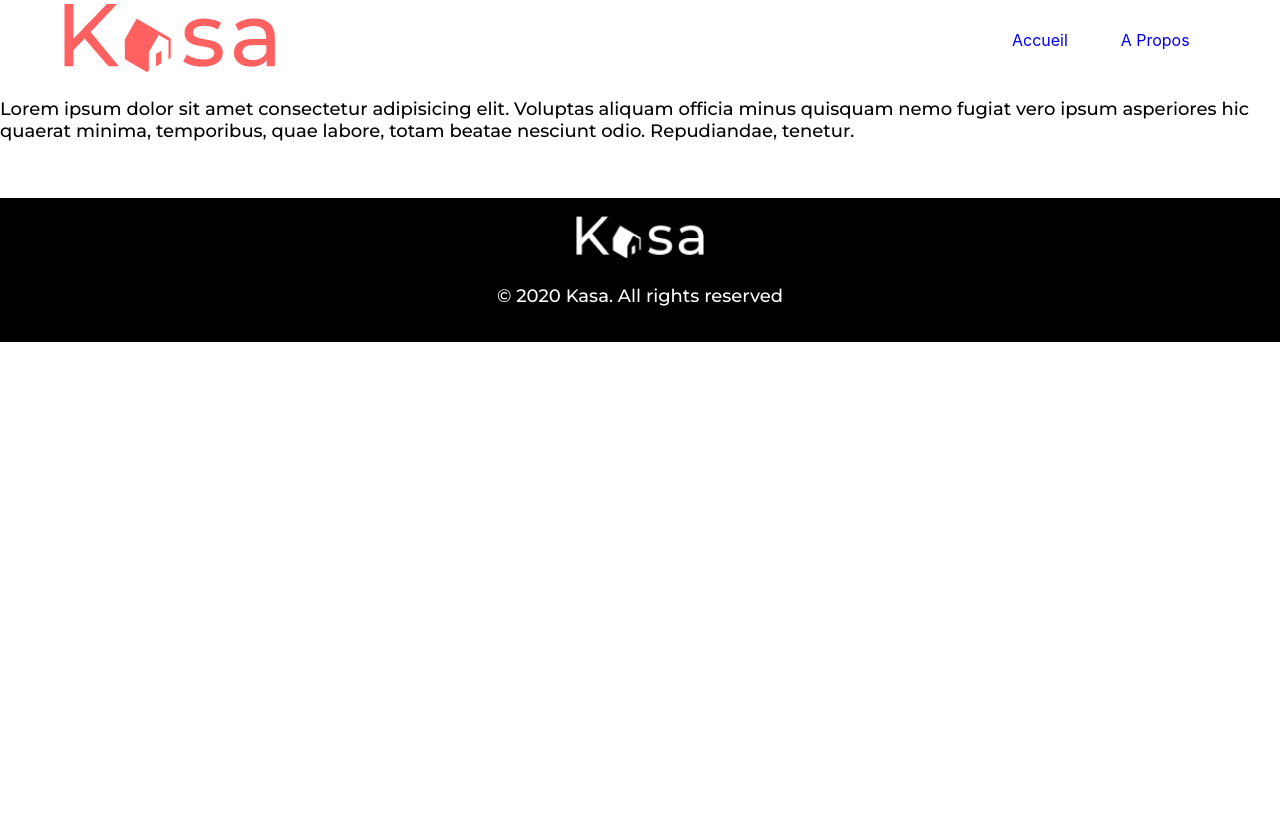
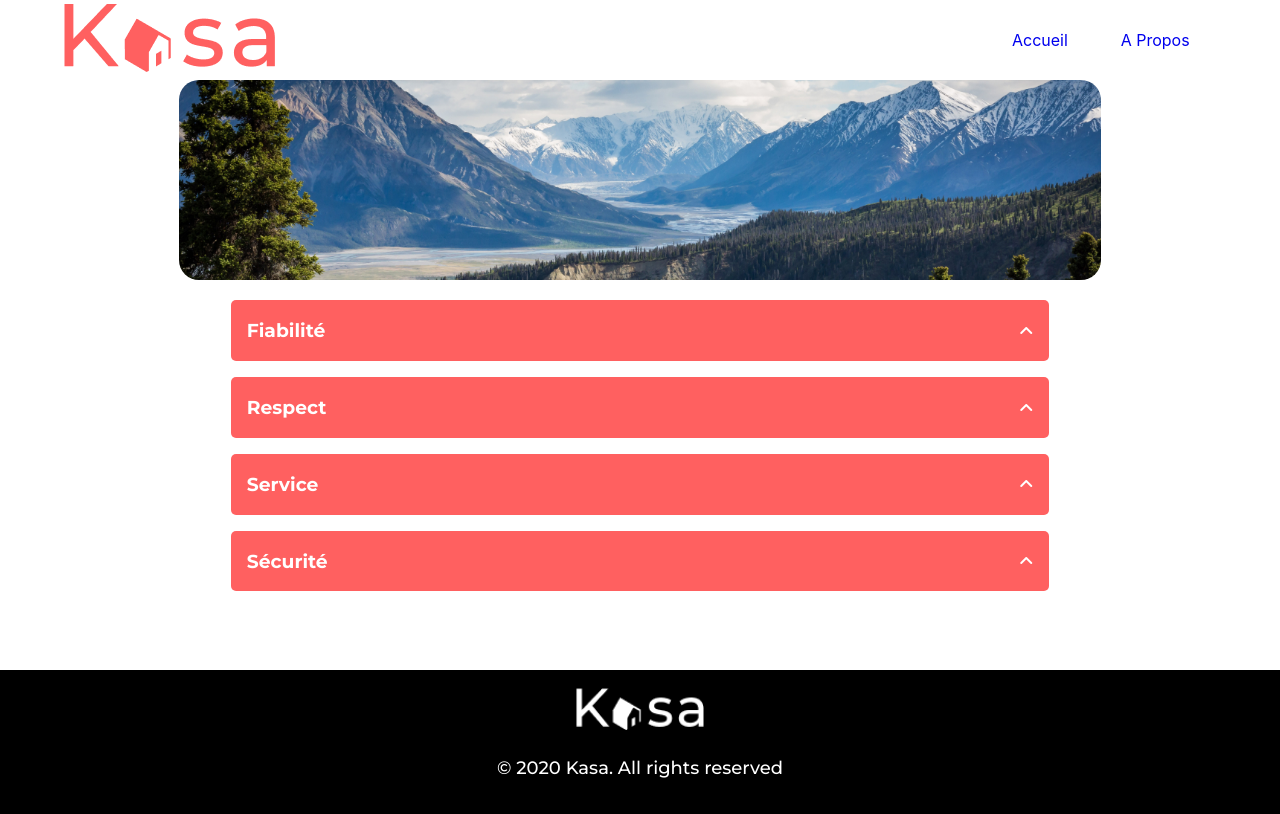
Before and after one commit to AdrienM2b/projet-Kasa_openClassroom, a React (Create React App) app in the folder my-app/: page /Apropos in a window 1280 px wide. Built offline with nearby package versions, Linux system fonts and the light colour scheme.

Commit message:
ajout des regles css

```diff
--- /dev/null
+++ b/my-app/src/styles/About.css
@@ -0,0 +1,16 @@
+.about-container {
+  width: 80%;
+  height: auto;
+  display: flex;
+  flex-direction: column;
+  /* justify-content: space-evenly; */
+  margin-top: 2%;
+}
+
+.main-container-about {
+  width: 80%;
+  display: flex;
+  flex-direction: column;
+  align-items: center;
+  min-height: 69vh;
+}
--- a/my-app/src/styles/Banner.css
+++ b/my-app/src/styles/Banner.css
@@ -5,7 +5,6 @@
   display: flex;
   justify-content: center;
   align-items: center;
-  background-image: url(../assets/background_home.jpg);
   background-size: cover;
   background-position: center;
 }
--- /dev/null
+++ b/my-app/src/styles/Error.css
@@ -0,0 +1,25 @@
+.error-container {
+  display: flex;
+  flex-direction: column;
+  justify-content: center;
+  align-items: center;
+}
+
+.error-container h2 {
+  font-size: 200px;
+  color: #ff6060;
+  margin: 6%;
+}
+
+.error-container p {
+  width: 100%;
+  color: #ff6060;
+  font-size: 40px;
+  margin: 6%;
+}
+
+.error-container a {
+  color: #ff6060;
+  text-decoration: underline;
+  margin: 7%;
+}
--- a/my-app/src/styles/List.css
+++ b/my-app/src/styles/List.css
@@ -5,6 +5,7 @@
   justify-content: space-between;
   width: 96%;
   padding: 0 2% 0 2%;
+  margin-bottom: 2%;
   overflow: hidden;
 }
 
@@ -39,6 +40,7 @@
 .text-list.show {
   display: block;
   animation: slideDown 0.5s linear forwards;
+  margin-bottom: 3%;
 }
 
 .text-list.hide {
--- a/my-app/src/views/About.jsx
+++ b/my-app/src/views/About.jsx
@@ -1,14 +1,33 @@
 import React from 'react';
+import List from '../views/List';
+import '../styles/About.css';
+import Banner from './Banner';
+import bannerAbout from '../assets/banner-about.jpg';
 
 export default function About() {
   return (
-    <div>
-      <p>
-        Lorem ipsum dolor sit amet consectetur adipisicing elit. Voluptas
-        aliquam officia minus quisquam nemo fugiat vero ipsum asperiores hic
-        quaerat minima, temporibus, quae labore, totam beatae nesciunt odio.
-        Repudiandae, tenetur.
-      </p>
+    <div className='main-container-about'>
+      <Banner image={bannerAbout} />
+      <div className='about-container'>
+        <List
+          titre='Fiabilité'
+          elements='Les annonces postées sur Kasa garantissent une fiabilité totale. Les photos sont conformes aux logements, et toutes les informations sont régulièrement vérifiées par nos équipes.'
+        />
+        <List
+          titre='Respect'
+          elements='La bienveillance fait partie des valeurs fondatrices de Kasa. Tout comportement discriminatoire ou de perturbation du voisinage entraînera une exclusion de notre plateforme.'
+        />
+        <List
+          titre='Service'
+          elements='La bienveillance fait partie des valeurs fondatrices de Kasa. Tout comportement discriminatoire ou de perturbation du voisinage entraînera une exclusion de notre plateforme.'
+        />
+        <List
+          titre='Sécurité'
+          elements={[
+            "La sécurité est la priorité de Kasa. Aussi bien pour nos hôtes que pour les voyageurs, chaque logement correspond aux critères de sécurité établis par nos services. En laissant une note aussi bien à l'hôte qu'au locataire, cela permet à nos équipes de vérifier que les standards sont bien respectés. Nous organisons également des ateliers sur la sécurité domestique pour nos hôtes.",
+          ]}
+        />{' '}
+      </div>
     </div>
   );
 }
--- a/my-app/src/views/Banner.jsx
+++ b/my-app/src/views/Banner.jsx
@@ -1,10 +1,14 @@
 import React from 'react';
 import '../styles/Banner.css';
 
-export default function Banner() {
+export default function Banner({ image, text }) {
+  const bannerStyle = {
+    backgroundImage: `url(${image})`,
+  };
+
   return (
-    <div className='banner'>
-      <p className='banner-text'>Chez vous, partout et ailleurs</p>
+    <div className='banner' style={bannerStyle}>
+      <p className='banner-text'>{text}</p>
     </div>
   );
 }
--- a/my-app/src/views/Error.jsx
+++ b/my-app/src/views/Error.jsx
@@ -1,10 +1,13 @@
 import React from 'react';
+import '../styles/Error.css';
 
 export default function Error() {
   return (
     <header>
-      <div>
-        <p>Error 404</p>
+      <div className='error-container'>
+        <h2>404</h2>
+        <p>Oups! La page que vous demandez n'existe pas.</p>
+        <a href='/'>Retourner sur la page d’accueil</a>
       </div>
     </header>
   );
--- a/my-app/src/views/Home.jsx
+++ b/my-app/src/views/Home.jsx
@@ -4,11 +4,15 @@ import { dataHouses } from '../housesData';
 import '../styles/Home.css';
 import { Link } from 'react-router-dom';
 import Banner from '../views/Banner';
+import backgroundIlageBanner from '../assets/background_home.jpg';
 
 function Home() {
   return (
     <main className='main'>
-      <Banner />
+      <Banner
+        image={backgroundIlageBanner}
+        text={'Chez vous, partout et ailleurs'}
+      />
       <div className='card-gallery'>
         {dataHouses.map((houses) => (
           <Link to={`/Houses/${houses.id}`} key={houses.id}>
```
Also changed, not shown: my-app/src/assets/banner-about.jpg (added), 1 other file (tests, documents, lock files or other folders).
